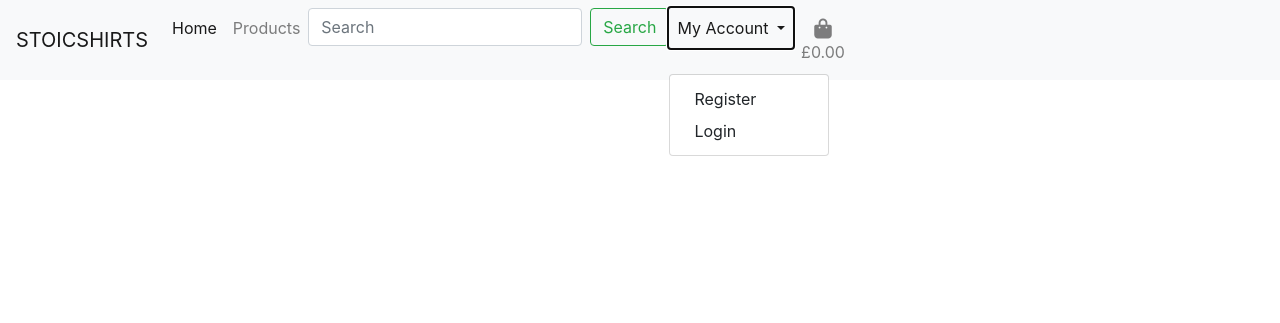
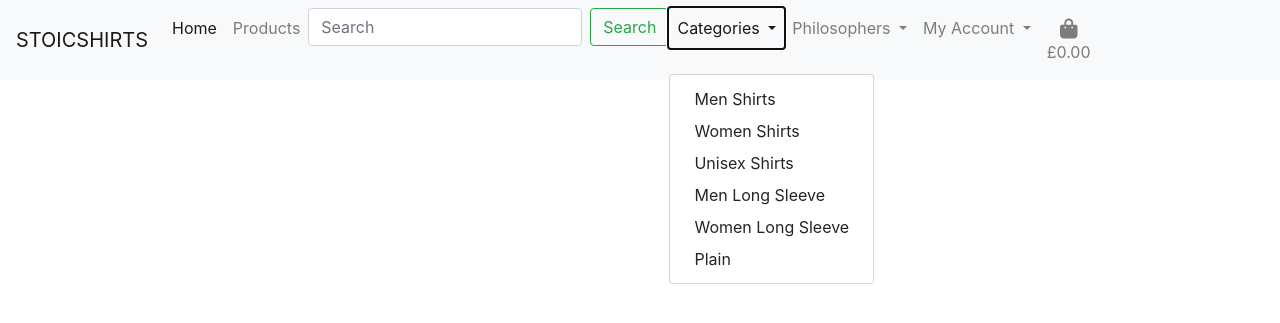
Before and after one commit to LeVlad/StoicShirts, a Django app: page /products/ in a window 1280 px wide, after a click on "Categories". Shown: the top 323 px of the page. Run offline with Django 3.2, Linux system fonts and the light colour scheme; data that the repository does not hold is empty; some libraries are stand-ins or nearby versions.

Commit message:
Add category filtering

```diff
--- a/products/fixtures/products.json
+++ b/products/fixtures/products.json
@@ -43,12 +43,12 @@
       "model": "products.product",
       "fields": {
         "sku": "ssMS04",
-        "name": "01MENSHIRTIK",
+        "name": "02MENSHIRTIK",
         "description": "Black, men's shirt with Immanuel Kant's quote",
         "price": 14.95,
         "category": 1,
         "philosopher": 4,
-        "image": "01MENSHIRTIK.jpg"
+        "image": "02MENSHIRTIK.jpg"
       }
     },
     {
@@ -255,7 +255,7 @@
         "description": "Hunter's green, men's long sleeve shirt with Marcus Aurelius's quote ",
         "price": 13.35,
         "category": 4,
-        "phiosopher": 3,
+        "philosopher": 3,
         "image": "05MENLONGSLEEVEMA.jpg"
       }
     },
--- a/products/views.py
+++ b/products/views.py
@@ -1,21 +1,53 @@
-from django.shortcuts import render, get_object_or_404
-from .models import Product
+from django.shortcuts import render, redirect, reverse, get_object_or_404
+from django.contrib import messages
+from django.db.models import Q
+from .models import Product, Category, Philosopher
+
 
 
 def all_products(request):
     """ A view to show all products, including sorting and search queries """
 
     products = Product.objects.all()
+    query = None
+    categories = None
+    philosophers = None
+
+
+    if request.GET:
+        if "category" in request.GET:
+            categories = request.GET['category'].split(',')
+            products = products.filter(category__name__in=categories)
+            categories = Category.objects.filter(name__in=categories)
+
+        if "philosopher" in request.GET:
+            philosophers = request.GET['philosopher'].split(',')
+            products = products.filter(category__name__in=philosophers)
+            philosophers = Philosopher.objects.filter(name__in=philosophers)
+
+
+        if 'q' in request.GET:
+            query = request.GET['q']
+            if not query:
+                messages.error(request, "You didn't enter any search criteria!")
+                return redirect(reverse('products'))
+
+            queries = Q(name__icontains=query) | Q(description__icontains=query)
+            products = products.filter(queries)
 
     context = {
         'products': products,
+        'search_term': query,
+        'current_categories': categories,
+        'current_philosophers': philosophers,
+
     }
 
     return render(request, 'products/products.html', context)
 
 
 def product_detail(request, product_id):
-    """ A view to show all individual product details """
+    """ A view to show individual product details """
 
     product = get_object_or_404(Product, pk=product_id)
 
--- a/templates/includes/main-nav.html
+++ b/templates/includes/main-nav.html
@@ -20,6 +20,33 @@
               <button class="btn btn-outline-success my-2 my-sm-0" type="submit">Search</button>
             </form>
           </li>
+          <li class="nav-item dropdown">
+            <a class="nav-link dropdown-toggle" href="#" id="navbarDropdownMenuLink" role="button"
+              data-toggle="dropdown" aria-haspopup="true" aria-expanded="false">
+              Categories
+            </a>
+            <div class="dropdown-menu" aria-labelledby="navbarDropdown">
+            <a href="{% url 'products' %}?category=men_shirts" class="dropdown-item">Men Shirts</a>
+            <a href="{% url 'products' %}?category=women_shirts" class="dropdown-item ">Women Shirts</a>
+            <a href="{% url 'products' %}?category=unisex_shirts" class="dropdown-item ">Unisex Shirts</a>
+            <a href="{% url 'products' %}?category=men_long_sleeve" class="dropdown-item ">Men Long Sleeve</a>
+            <a href="{% url 'products' %}?category=women_long_sleeve" class="dropdown-item ">Women Long Sleeve</a>
+            <a href="{% url 'products' %}?category=plain" class="dropdown-item ">Plain</a>
+          </div>
+          </li>
+          <li class="nav-item dropdown">
+            <a class="nav-link dropdown-toggle" href="#" id="navbarDropdownMenuLink" role="button"
+              data-toggle="dropdown" aria-haspopup="true" aria-expanded="false">
+              Philosophers
+            </a>
+            <div class="dropdown-menu" aria-labelledby="navbarDropdown">
+            <a href="{% url 'products' %}?philosopher=arthur_schopenhauer" class="dropdown-item">Arthur Schopenhauer</a>
+            <a href="{% url 'products' %}?philosopher=seneca" class="dropdown-item ">Seneca</a>
+            <a href="{% url 'products' %}?philosopher=marcus_aurelius" class="dropdown-item ">Marcus Aurelius</a>
+            <a href="{% url 'products' %}?philosopher=immanuel_kant" class="dropdown-item ">Immanuel Kant</a>
+            <a href="{% url 'products' %}?philosopher=plato" class="dropdown-item ">Plato</a>
+            <a href="{% url 'products' %}?philosopher=arthur_schopenhauer,seneca,marcus_aurelius,immanuel_kant,plato" class="dropdown-item ">All</a>
+            </div>
           <li class="nav-item dropdown">
             <a class="nav-link dropdown-toggle" href="#" id="navbarDropdownMenuLink" role="button"
               data-toggle="dropdown" aria-haspopup="true" aria-expanded="false">
```
